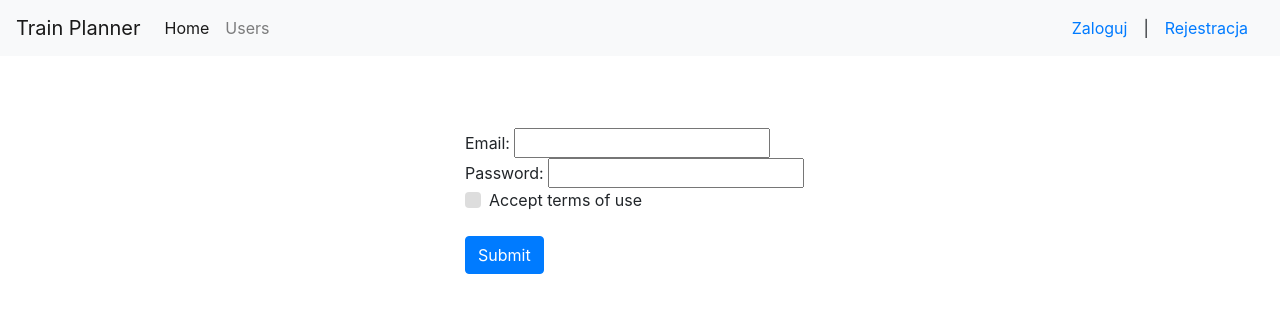
After one commit to adriann1410/Trening-Planer, a Django app: page /register in a window 1280 px wide. The commit adds this page. Shown: the top 313 px of the page. Run offline with Django 3.2, Linux system fonts and the light colour scheme; some libraries are stand-ins or nearby versions.

Commit message:
Register system init

```diff
--- a/main/forms.py
+++ b/main/forms.py
@@ -13,3 +13,8 @@ class LoginForm(forms.Form):
     #
     #     if not user.is_active():
     #         raise forms.ValidationError("User is not active")
+
+
+class UserForm(forms.Form):
+    email = forms.EmailField(max_length=100, required=True)
+    password = forms.CharField(widget=forms.PasswordInput(), required=True, max_length=100)
--- a/main/templates/base.html
+++ b/main/templates/base.html
@@ -28,13 +28,20 @@
         <a class="nav-link" href={% url 'users' %}>Users</a>
       </li>
     </ul>
-      <span class="nav-item">
       {% if user.is_authenticated %}
-          <a class="nav-link" href={% url 'logout' %}>Wyloguj</a><span class="nav-item">|</span><a class="nav-link" href="#">Konto</a>
+                <span class="nav-item">
+          <a class="nav-link" href={% url 'logout' %}>Wyloguj</a>
+                </span> |
+          <span class="nav-item"><a class="nav-link" href="#">Konto</a></span>
             {% else %}
-          <a class="nav-link" href={% url 'login' %}>Zaloguj</a>
+          <span class="nav-item">
+           <a class="nav-link" href={% url 'login' %}>Zaloguj</a>
+          </span> |
+          <span class="nav-item">
+          <a class="nav-link" href={% url 'register' %}>Rejestracja</a>
+          </span>
         {% endif %}
-      </span>
+
   </div>
 </nav>
 {% load static %}
--- /dev/null
+++ b/main/templates/register.html
@@ -0,0 +1,45 @@
+{% extends 'base.html' %}
+{% block content %}
+
+    <div class="container">
+    <div class="row">
+        <div class="col-md-4">
+            <br><br><br>
+        </div>
+    </div>
+    <div class="row">
+    <div class="col-md-4 offset-md-4">
+        <form method="post">
+            {% csrf_token %}
+            <div>
+                {% if message %}
+                    <div class="alert alert-danger" role="alert">
+                      {{ message }}
+                    </div>
+                {% endif %}
+            </div>
+
+          <div class="form-group">
+              Email:
+              {{ form.email }}<br>
+              Password:
+              {{ form.password }}
+              <br>
+              <label class="custom-control custom-checkbox">
+              <input type="checkbox" class="custom-control-input" required>
+              <span class="custom-control-indicator"></span>
+              <span class="custom-control-description">Accept terms of use</span>
+            </label>
+
+          </div>
+
+
+
+
+          <button type="submit" class="btn btn-primary" >Submit</button>
+        </form>
+    </div>
+  </div>
+</div>
+
+{% endblock %}
--- a/main/urls.py
+++ b/main/urls.py
@@ -5,5 +5,6 @@ urlpatterns = [
     url(r'^$', views.index, name="index"),
     url(r'^login$', views.loginView, name="login"),
     url(r'^logout$', views.logoutView, name="logout"),
+    url(r'^register$', views.registerView, name="register"),
     url(r'^users$', views.users, name="users")
 ]
--- a/main/views.py
+++ b/main/views.py
@@ -2,9 +2,10 @@ from django.shortcuts import render, redirect
 from django.http import HttpResponse
 from django.contrib.auth.models import User
 from django.contrib.auth.decorators import login_required
-from  django.contrib.auth import login, logout, authenticate, get_user_model
+from django.contrib.auth import login, logout, authenticate, get_user_model
+from django.contrib.auth.hashers import make_password
 
-from .forms import  LoginForm
+from .forms import  LoginForm, UserForm
 
 # Create your views here.
 def index(request):
@@ -32,6 +33,29 @@ def loginView(request):
 
     return  render(request, "login.html", context={'title':"Login", 'form': form})
 
+def registerView(request):
+    if request.method == "POST":
+        form = UserForm(request.POST)
+        if form.is_valid():
+            cd = form.cleaned_data
+            try:
+                user = User.objects.get(email=cd.get('email'))
+                if user:
+                    message = "Email already in use"
+                    return render(request, "register.html", context={'title': "Register", 'form': form, 'message':message})
+            except User.DoesNotExist as e:
+                pass
+            password = make_password(cd.get('password'))
+
+            new_user = User(email=cd.get('email'), password=password)
+            new_user.save()
+    #       mail.send(email=cd.get('email'))
+
+    else:
+        form = UserForm
+    return render(request, "register.html", context={'title':"Register", 'form': form})
+
+
 @login_required
 def users(request):
     all_users = User.objects.all()
```
Also changed, not shown: db.sqlite3.
